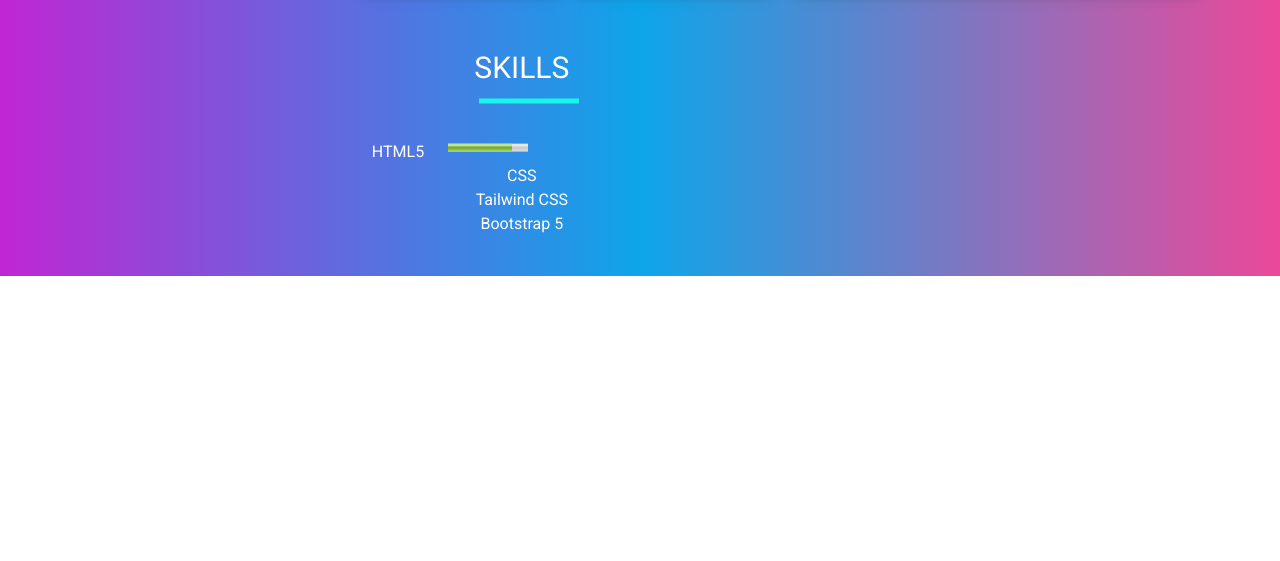
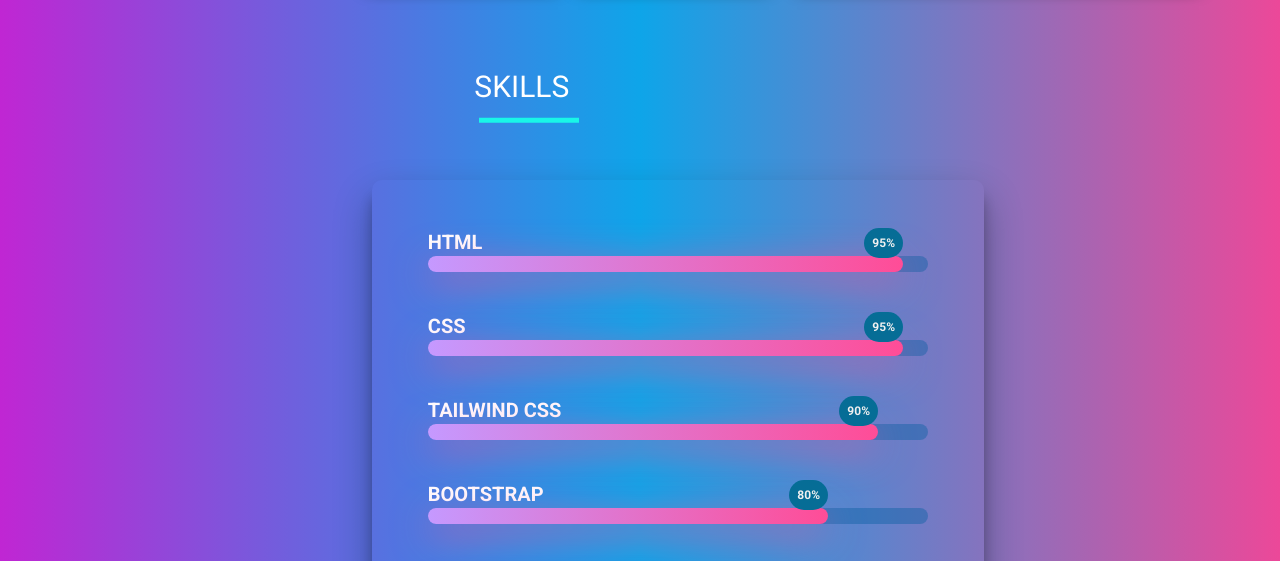
Before and after one commit to manjubhaskar02/Resume, a plain HTML site: page index.html in a window 1280 px wide. Shown: the part 1933-2494 px from the top of the page. Before the commit the page ends 2209 px from the top, so only its background shows below. Drawn offline with nearby package versions, Linux system fonts and the light colour scheme.

Commit message:
added skills section

```diff
--- a/index.html
+++ b/index.html
@@ -14,7 +14,7 @@
 
 <body
     class="mx-auto  grid place-items-center h-screen p-10   bg-gradient-to-r from-fuchsia-600  via-blue-900 via-sky-500  via-purple-500 to-pink-500 text-white ">
-    <main class="flex gap-2">
+    <main class="flex gap-2 ">
         <section class="basis-2/6 sticky h-full top-24 left-0 ">
             <div class="grid justify-items-end mx-auto pr-40 py-10 ">
                 <img class=" rounded-full w-40 " src="assets/images/profilepic.png" alt="MANJU BHASKAR">
@@ -168,26 +168,50 @@
                 </div>
             </div>
 
-            <div id="skills" class="container mx-auto px-10 pt-24 ">
+            <div id="skills" class=" mx-auto px-10 py-24 ">
                 <div class="svg-wrapper text-center   ">
                     <svg height="70" width="300">
                         <rect class="rectangle" height="70" width="300" />
                         <div class="text relative top-[-54px] text-3xl ">SKILLS</div>
                     </svg>
-                    <div class="">
-                        <div class="flex gap-6">
-                            <p>HTML5</p>
-                            <meter value="80" min="0" low="10" optimum="50" high="80" max="100"></meter>
+                </div>
+                <div class="skills w-fit">
+                    <div class="skills-bar px-8 py-6">
+                        <div class="bar m-6 grid gap-10 font-bold text-xl ">
+                            <div class="">
+                                <span>HTML</span>
+                                <div class="progress-line"><span class="html"></span></div>
+                            </div>
+
+                            <div class="">
+                                <span>CSS</span>
+                                <div class="progress-line"><span class="css"></span></div>
+                            </div>
+
+                            <div class="">
+                                <span>TAILWIND CSS</span>
+                                <div class="progress-line"><span class="tailwind"></span></div>
+                            </div>
+
+                            <div class="">
+                                <span>BOOTSTRAP</span>
+                                <div class="progress-line"><span class="bootstrap"></span></div>
+                            </div>
+
+                            <div class="">
+                                <span>JAVASCRIPT</span>
+                                <div class="progress-line"><span class="javascript"></span></div>
+                            </div>
                         </div>
-                        <p>CSS</p>
-                        <p>Tailwind CSS</p>
-                        <p>Bootstrap 5</p>
                     </div>
                 </div>
+
+
+
             </div>
+
         </section>
     </main>
-
     <!-- <div class="progress-3"></div> -->
 
 
--- a/style.css
+++ b/style.css
@@ -73,20 +73,115 @@
 }
 
 
-.progress-3 {
-    width: 120px;
-    height: 20px;
-    border-radius: 20px;
-    background:
-        repeating-linear-gradient(135deg, hsl(6, 100%, 80%) 0 10px, hsl(335, 100%, 65%) 0 20px) 0/0% no-repeat,
-        repeating-linear-gradient(135deg, #ddd 0 10px, #eee 0 20px) 0/100%;
-    box-shadow: 0px 10px 40px -2px hsl(335, 100%, 65%);
 
-    animation: p3 4s normal forwards;
+.skills {
+    border-radius: 10px;
+    box-shadow: 0 19px 38px rgba(0, 0, 0, 0.3), 0 15px 12px rgba(0, 0, 0, 0.22);
 }
 
-@keyframes p3 {
+.skills-bar .bar .progress-line {
+    position: relative;
+    height: 16px;
+    width: 500px;
+    background: #0960a36b;
+    border-radius: 10px;
+    transform: scaleX(0);
+    transform-origin: left;
+    animation: animate 1s cubic-bezier(1, 0, 0.5, 1) forwards;
+}
+
+.bar .progress-line span {
+    position: absolute;
+    background-image: linear-gradient(to right, hsl(265.88deg 100% 80%), hsl(335, 100%, 65%));
+    box-shadow: 0px 10px 40px -2px hsl(335, 100%, 65%);
+    height: 100%;
+    border-radius: 10px;
+    transform: scaleX(0);
+    transform-origin: left;
+    animation: animate 1s 1s cubic-bezier(1, 0, 0.5, 1) forwards;
+}
+
+@keyframes animate {
     100% {
-        background-size: 90%
+        transform: scaleX(1);
     }
 }
+
+.progress-line .html {
+    width: 95%;
+}
+
+.progress-line .css {
+    width: 95%;
+}
+
+.progress-line .tailwind {
+    width: 90%;
+}
+
+.progress-line .bootstrap {
+    width: 80%;
+}
+
+.progress-line .javascript {
+    width: 50%;
+}
+
+
+.bar .progress-line span::before {
+    position: absolute;
+    content: "";
+    height: 0;
+    right: 0;
+    top: -14px;
+    width: 0;
+    border: 7px solid transparent;
+    border-bottom-width: 100px;
+    border-right-width: 0px;
+}
+
+.bar .progress-line span::after {
+    position: absolute;
+    right: 0;
+    top: -28px;
+    color: #f0f0f0;
+    font-size: 12px;
+    font-weight: 700;
+    background: #066d96;
+    padding: 1px 8px;
+    border-radius: 100px;
+}
+
+
+.progress-line .html::after {
+    content: "95%";
+}
+
+.progress-line .css::after {
+    content: "95%";
+}
+
+.progress-line .tailwind::after {
+    content: "90%";
+}
+
+.progress-line .bootstrap::after {
+    content: "80%";
+}
+
+.progress-line .javascript::after {
+    content: "50%";
+}
+
+
+/* ////........Media Query........//// */
+
+@media (max-width: 700px) {
+    .skills {
+        width: 80%;
+    }
+
+    .skills-bar .bar .progress-line {
+        width: 100%;
+    }
+}
```
Also changed, not shown: assets/icons/email.png (added), assets/icons/icons8-linked-in-48.png (added), assets/icons/linkedin.png (added).
